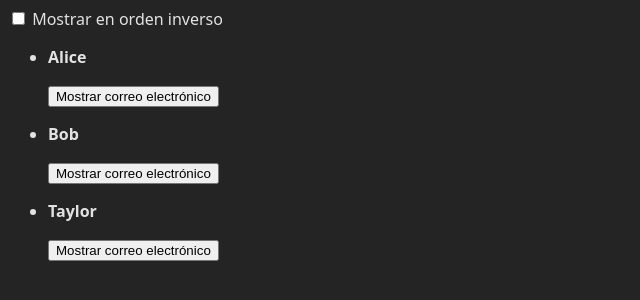
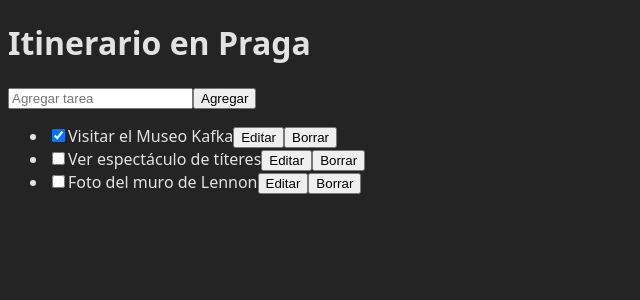
Before and after one commit to bryan-ignacio/react_v19.1, a React (Vite) app in the folder 03-gestion-estado/: page / in a window 1280 px wide. Shown: the top 300 px of the page, without its empty margins (0-640 px from the left). Built offline with nearby package versions, Linux system fonts and the light colour scheme.

Commit message:
utilizar reduce

```diff
--- /dev/null
+++ b/03-gestion-estado/src/components/05-extraer-logica-en-un-reducer/01-consolidar-logica-con-reducer.jsx
@@ -0,0 +1,158 @@
+/*
+Si un Componente tiene varias actualizaciones de estado entonces
+podemos utilizar un reducer este contendra toda la logica de actualizacion de estado
+fuera del Componente en una unica funcion.
+*/
+
+/*
+Consolidar logica de estado con un reducer
+Si un Componente crece se vuelve compleja la manera de ver como el Componente se actualiza.
+*/
+import { useState } from "react";
+import { useReducer } from "react";
+import tasksReducer from "./reducerTask";
+
+let nextId = 3;
+const initialTasks = [
+  { id: 0, text: "Visitar el Museo Kafka", done: true },
+  { id: 1, text: "Ver espectáculo de títeres", done: false },
+  { id: 2, text: "Foto del muro de Lennon", done: false },
+];
+
+export default function TaskApp() {
+  //const [tasks, setTasks] = useState(initialTasks);
+
+  const [tasks, dispatch] = useReducer(tasksReducer, initialTasks);
+
+  function handleAddTask(text) {
+    dispatch({
+      type: "added",
+      id: nextId++,
+      text: text,
+    });
+
+    // setTasks([
+    //   ...tasks,
+    //   {
+    //     id: nextId++,
+    //     text: text,
+    //     done: false,
+    //   },
+    // ]);
+  }
+
+  function handleChangeTask(task) {
+    dispatch({
+      type: "changed",
+      task: task,
+    });
+
+    // setTasks(
+    //   tasks.map((t) => {
+    //     if (t.id === task.id) {
+    //       return task;
+    //     } else {
+    //       return t;
+    //     }
+    //   }),
+    // );
+  }
+
+  function handleDeleteTask(taskId) {
+    dispatch({
+      type: "deleted",
+      id: taskId,
+    });
+
+    // setTasks(tasks.filter((t) => t.id !== taskId));
+  }
+
+  return (
+    <>
+      <h1>Itinerario en Praga</h1>
+      <AddTask onAddTask={handleAddTask} />
+      <TaskList
+        tasks={tasks}
+        onChangeTask={handleChangeTask}
+        onDeleteTask={handleDeleteTask}
+      />
+    </>
+  );
+}
+
+function AddTask({ onAddTask }) {
+  const [text, setText] = useState("");
+  return (
+    <>
+      <input
+        placeholder="Agregar tarea"
+        value={text}
+        onChange={(e) => setText(e.target.value)}
+      />
+      <button
+        onClick={() => {
+          setText("");
+          onAddTask(text);
+        }}
+      >
+        Agregar
+      </button>
+    </>
+  );
+}
+
+function TaskList({ tasks, onChangeTask, onDeleteTask }) {
+  return (
+    <ul>
+      {tasks.map((task) => (
+        <li key={task.id}>
+          <Task task={task} onChange={onChangeTask} onDelete={onDeleteTask} />
+        </li>
+      ))}
+    </ul>
+  );
+}
+
+function Task({ task, onChange, onDelete }) {
+  const [isEditing, setIsEditing] = useState(false);
+  let taskContent;
+  if (isEditing) {
+    taskContent = (
+      <>
+        <input
+          value={task.text}
+          onChange={(e) => {
+            onChange({
+              ...task,
+              text: e.target.value,
+            });
+          }}
+        />
+        <button onClick={() => setIsEditing(false)}>Guardar</button>
+      </>
+    );
+  } else {
+    taskContent = (
+      <>
+        {task.text}
+        <button onClick={() => setIsEditing(true)}>Editar</button>
+      </>
+    );
+  }
+  return (
+    <label>
+      <input
+        type="checkbox"
+        checked={task.done}
+        onChange={(e) => {
+          onChange({
+            ...task,
+            done: e.target.checked,
+          });
+        }}
+      />
+      {taskContent}
+      <button onClick={() => onDelete(task.id)}>Borrar</button>
+    </label>
+  );
+}
--- /dev/null
+++ b/03-gestion-estado/src/components/05-extraer-logica-en-un-reducer/reducerTask.js
@@ -0,0 +1,29 @@
+export default function tasksReducer(tasks, action) {
+  switch (action.type) {
+    case "added": {
+      return [
+        ...tasks,
+        {
+          id: action.id,
+          text: action.text,
+          done: false,
+        },
+      ];
+    }
+
+    case "changed": {
+      return tasks.map((item) => {
+        if (item.id === action.task.id) {
+          return action.task;
+        } else {
+          return item;
+        }
+      });
+    }
+    case "deleted": {
+      return tasks.filter((item) => item.id !== action.id);
+    }
+    default:
+      throw Error("Unknown action: " + action.type);
+  }
+}
--- a/03-gestion-estado/src/main.jsx
+++ b/03-gestion-estado/src/main.jsx
@@ -2,10 +2,10 @@ import { StrictMode } from "react";
 import { createRoot } from "react-dom/client";
 import "./index.css";
 
-import ContactList from "./components/04-preservar-reiniciar-estado/12-DesafioCinco";
+import TaskApp from "./components/05-extraer-logica-en-un-reducer/01-consolidar-logica-con-reducer";
 
 createRoot(document.getElementById("root")).render(
   <StrictMode>
-    <ContactList />
+    <TaskApp />
   </StrictMode>,
 );
```
